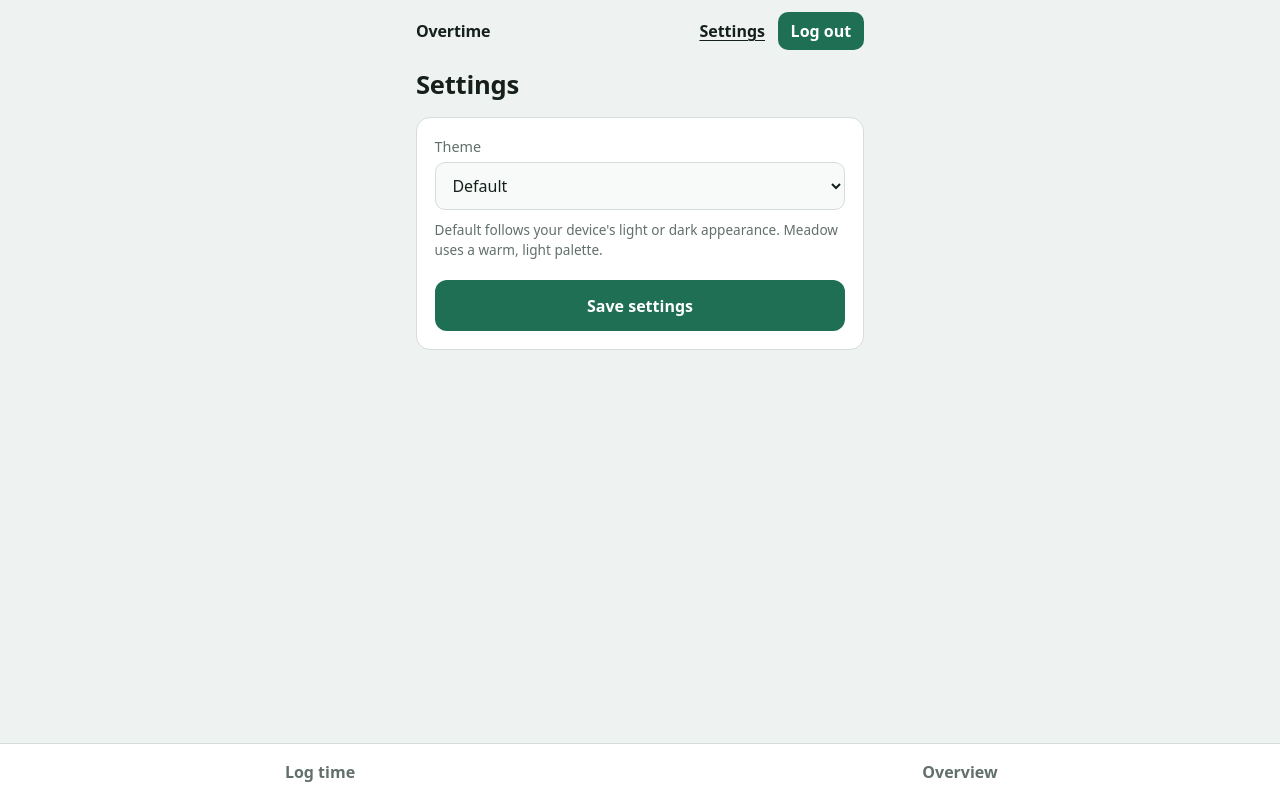
After one commit to erikpersson0884/overtime, a Flask app: page /settings in a window 1280 px wide. The commit adds this page. Run offline with Flask 3, Linux system fonts and the light colour scheme; the visitor is signed in with stand-in values (Sample User, id 1); data that the repository does not hold is empty; parts of the project's set-up code (start-up, migrations or seed data) failed here and were passed over.

Commit message:
added settings page and theme setting

```diff
--- a/app.py
+++ b/app.py
@@ -79,6 +79,10 @@ def init_db():
                 ts REAL NOT NULL
             );
             CREATE INDEX IF NOT EXISTS idx_fail_ip ON login_failures(ip, ts);
+            CREATE TABLE IF NOT EXISTS settings (
+                key TEXT PRIMARY KEY,
+                value TEXT NOT NULL
+            );
         """)
         db.execute("BEGIN IMMEDIATE")
         columns = {row[1] for row in db.execute("PRAGMA table_info(entries)")}
@@ -201,8 +205,12 @@ def csrf_protect():
 
 
 @app.context_processor
-def inject_csrf():
-    return {"csrf_token": session.get("csrf", "")}
+def inject_globals():
+    row = get_db().execute("SELECT value FROM settings WHERE key = 'theme'").fetchone()
+    return {
+        "csrf_token": session.get("csrf", ""),
+        "theme": row["value"] if row else "default",
+    }
 
 
 @app.after_request
@@ -261,6 +269,27 @@ def login():
 def logout():
     session.clear()
     return redirect(url_for("login"))
+
+
+@app.route("/settings", methods=["GET", "POST"])
+@login_required
+def settings():
+    error = None
+    if request.method == "POST":
+        theme = request.form.get("theme", "")
+        if theme not in ("default", "meadow"):
+            error = "Choose a valid theme."
+        else:
+            db = get_db()
+            db.execute(
+                "INSERT INTO settings (key, value) VALUES ('theme', ?) "
+                "ON CONFLICT(key) DO UPDATE SET value = excluded.value",
+                (theme,),
+            )
+            db.commit()
+            flash("Settings saved.")
+            return redirect(url_for("settings"))
+    return render_template("settings.html", error=error)
 
 
 @app.route("/", methods=["GET", "POST"])
--- a/static/style.css
+++ b/static/style.css
@@ -23,6 +23,18 @@
     --field: #101a16;
   }
 }
+:root[data-theme="meadow"] {
+  --bg: #fbf8e6;
+  --card: #fbf8e6;
+  --ink: #202a1a;
+  --muted: #59665d;
+  --line: #819064;
+  --accent: #4a5c2f;
+  --accent-ink: #fffdee;
+  --danger: #a42621;
+  --field: #fbf8e6;
+  color-scheme: light;
+}
 * { box-sizing: border-box; }
 html { -webkit-text-size-adjust: 100%; }
 body {
@@ -32,6 +44,9 @@ body {
   font: 16px/1.5 system-ui, -apple-system, "Segoe UI", Roboto, sans-serif;
   padding-top: env(safe-area-inset-top, 0px);
 }
+:root[data-theme="meadow"] body {
+  background: linear-gradient(160deg, #bccdc4 0%, #d5cf91 55%, #a9a65a 100%) top / 100% 19rem no-repeat, var(--bg);
+}
 main, .top { max-width: 30rem; margin: 0 auto; padding: 0 1rem; }
 main { padding-bottom: calc(6rem + env(safe-area-inset-bottom, 0px)); }
 h1 { font-size: 1.6rem; line-height: 1.2; margin: 1.25rem 0 1rem; letter-spacing: -0.01em; }
@@ -39,7 +54,11 @@ h2 { font-size: 1.05rem; margin: 0; }
 
 .top { display: flex; justify-content: space-between; align-items: center; padding-top: .75rem; }
 .top form { margin: 0; }
-.brand { font-weight: 700; letter-spacing: -0.01em; }
+.top-actions { display: flex; align-items: center; gap: .8rem; }
+.top-actions a { color: var(--ink); text-underline-offset: 3px; }
+.top-actions a[aria-current="page"] { font-weight: 700; }
+.brand { color: var(--ink); text-decoration: none; font-weight: 700; letter-spacing: -0.01em; }
+.brand:hover { text-decoration: underline; text-underline-offset: 3px; }
 
 .card {
   background: var(--card);
@@ -47,6 +66,7 @@ h2 { font-size: 1.05rem; margin: 0; }
   border-radius: 14px;
   padding: 1.1rem;
 }
+:root[data-theme="meadow"] .card { border-radius: 28px; padding: 1.5rem; }
 label { display: block; font-size: .9rem; color: var(--muted); margin: .9rem 0 .3rem; }
 label:first-of-type { margin-top: 0; }
 input[type=text], input[type=password], input[type=date], select {
@@ -67,6 +87,8 @@ input:focus-visible, select:focus-visible, button:focus-visible, a:focus-visible
 .pair label { margin-top: 0; }
 .pair input { font-size: 1.6rem; font-variant-numeric: tabular-nums; text-align: center; }
 .hint { color: var(--muted); font-size: .85rem; margin: .6rem 0 0; }
+:root[data-theme="meadow"] .hint { font: italic .95rem/1.5 Georgia, serif; }
+.settings-form .primary { margin-top: 1.2rem; }
 
 .total {
   display: flex; justify-content: space-between; align-items: baseline;
@@ -84,6 +106,7 @@ button { font: inherit; cursor: pointer; }
   background: var(--accent); color: var(--accent-ink); font-weight: 650;
 }
 .primary:active { transform: translateY(1px); }
+:root[data-theme="meadow"] .primary { border-radius: 999px; }
 .logout {
   border: 0; border-radius: 10px; padding: .45rem .8rem;
   background: var(--accent); color: var(--accent-ink); font-weight: 600;
--- a/templates/base.html
+++ b/templates/base.html
@@ -1,5 +1,5 @@
 <!doctype html>
-<html lang="en">
+<html lang="en" data-theme="{{ theme }}">
 <head>
   <meta charset="utf-8">
   <meta name="viewport" content="width=device-width, initial-scale=1, viewport-fit=cover">
@@ -12,11 +12,14 @@
 <body>
   {% if session.get('auth') %}
   <header class="top">
-    <span class="brand">Overtime</span>
-    <form method="post" action="{{ url_for('logout') }}">
-      <input type="hidden" name="csrf" value="{{ csrf_token }}">
-      <button class="logout" type="submit">Log out</button>
-    </form>
+    <a class="brand" href="{{ url_for('log') }}">Overtime</a>
+    <div class="top-actions">
+      <a href="{{ url_for('settings') }}" {% if request.endpoint == 'settings' %}aria-current="page"{% endif %}>Settings</a>
+      <form method="post" action="{{ url_for('logout') }}">
+        <input type="hidden" name="csrf" value="{{ csrf_token }}">
+        <button class="logout" type="submit">Log out</button>
+      </form>
+    </div>
   </header>
   {% endif %}
 
--- /dev/null
+++ b/templates/settings.html
@@ -0,0 +1,16 @@
+{% extends "base.html" %}
+{% block title %}Settings - Overtime{% endblock %}
+{% block content %}
+<h1>Settings</h1>
+<form method="post" class="card settings-form">
+  <input type="hidden" name="csrf" value="{{ csrf_token }}">
+  {% if error %}<p class="error" role="alert">{{ error }}</p>{% endif %}
+  <label for="theme">Theme</label>
+  <select id="theme" name="theme" required>
+    <option value="default" {% if theme == 'default' %}selected{% endif %}>Default</option>
+    <option value="meadow" {% if theme == 'meadow' %}selected{% endif %}>Meadow</option>
+  </select>
+  <p class="hint">Default follows your device's light or dark appearance. Meadow uses a warm, light palette.</p>
+  <button class="primary" type="submit">Save settings</button>
+</form>
+{% endblock %}
```
Also changed, not shown: tests/test_overtime.py (+43 -6 lines), README.md.
